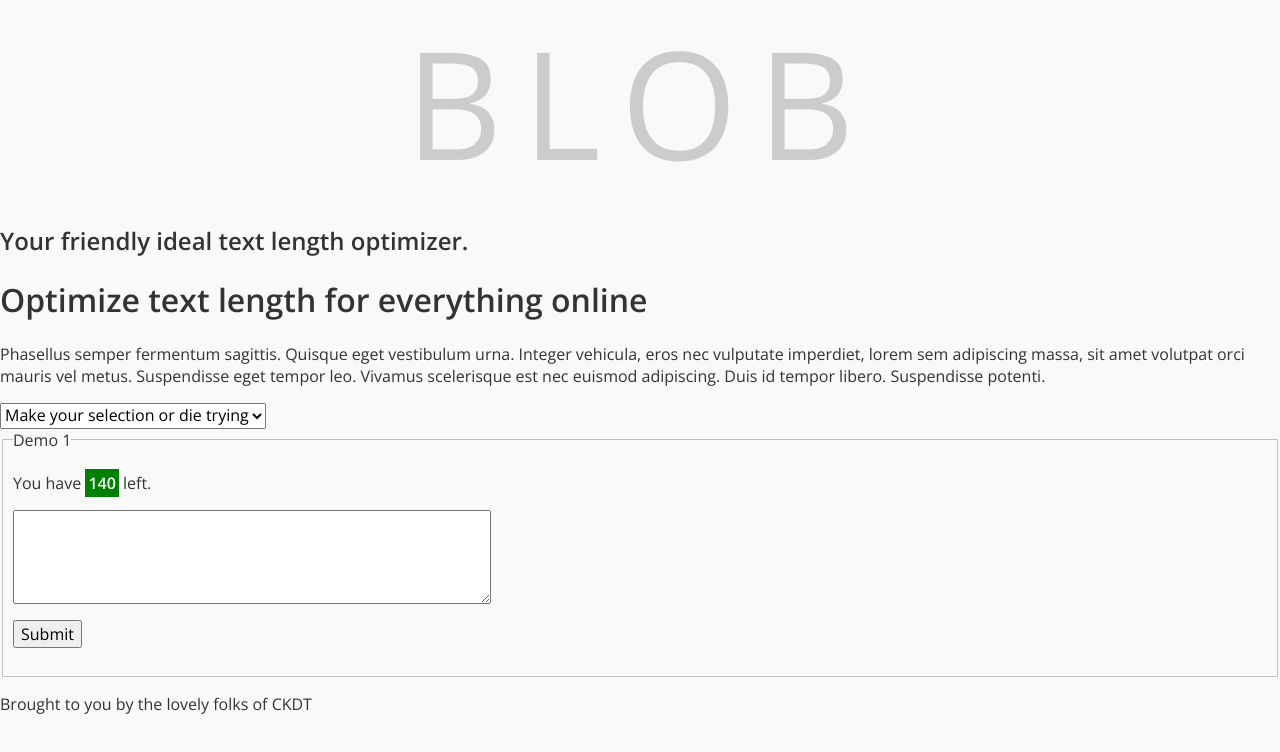
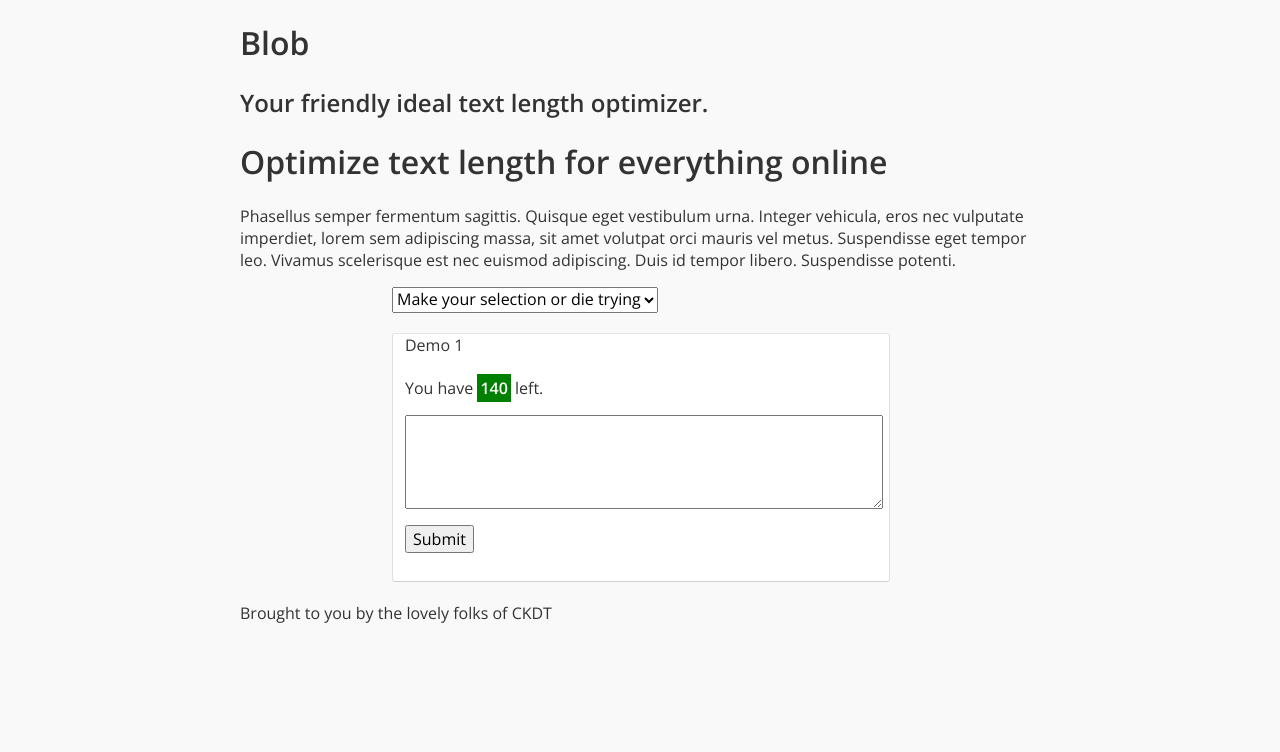
Before and after one commit to ckdt/blob, a plain HTML site: page index.html in a window 1280 px wide. Drawn offline with nearby package versions, Linux system fonts and the light colour scheme.

Commit message:
Style change

```diff
--- a/css/style.css
+++ b/css/style.css
@@ -3,18 +3,30 @@ body{
     -webkit-font-smoothing: antialiased;
     background: #f9f9f9;
     color: #333;
+    max-width: 800px;
+    margin:0px auto;
 }
 
-#logo{
-    text-align: center;
-    margin: 0;
-    padding: 0;
-    font-size:  150px;
-    font-weight: lighter;
-    text-transform: uppercase;
-    color: #ccc;
-    letter-spacing: 20px;
+#form{
+    margin:0px auto;
+    width: 496px;
 }
+
+#optimizer {
+    margin: 20px 0;
+    background: #fff;
+    width: 100%;
+border: 1px solid;
+border-color: #e5e6e9 #dfe0e4 #d0d1d5;
+-webkit-border-radius: 3px;
+}
+
+
+#optimizer fieldset{
+    border: none;
+}
+
+
 
 
 pre {float:right; width:300px; background:#efefef; padding:6px 12px; margin:0; font:13px 'Courier New', Courier, monospace; font-weight:bold; color:#3b3b3b;}
```
